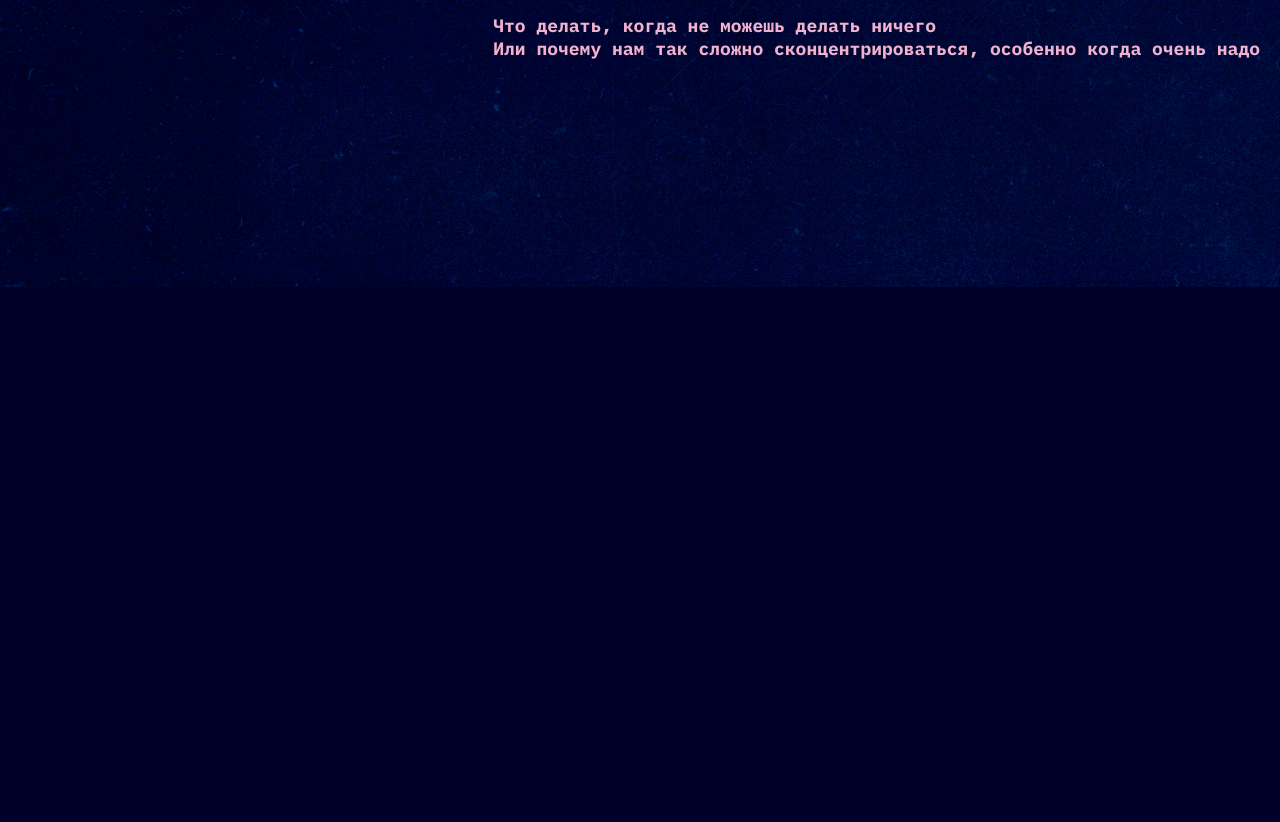
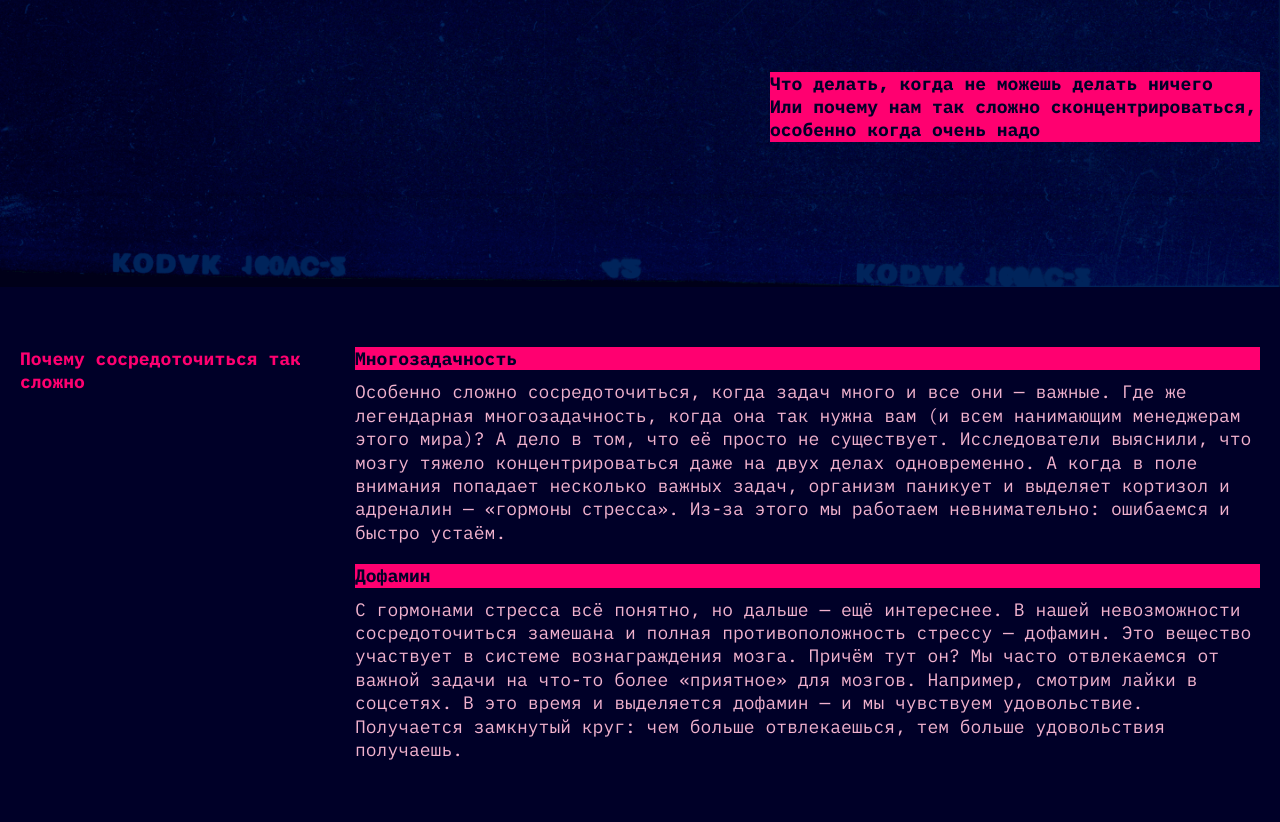
Before and after one commit to AlexanderAl1fe/slozhno-sosredotochitsya, a plain HTML site: page index.html in a window 1280 px wide. Shown: the part 513-1335 px from the top of the page. Before the commit the page ends 800 px from the top, so only its background shows below. Drawn offline with Linux system fonts and the light colour scheme.

Commit message:
somebody loves u

```diff
--- a/index.html
+++ b/index.html
@@ -24,7 +24,7 @@
             <button
               class="header__theme-menu-button header__theme-menu-button_type_light"
             >
-              День
+              день
             </button>
           </li>
           <li class="header__theme-menu-item">
@@ -32,14 +32,14 @@
               class="header__theme-menu-button header__theme-menu-button_active header__theme-menu-button_type_auto"
               disabled
             >
-              Авто
+              авто
             </button>
           </li>
           <li class="header__theme-menu-item">
             <button
               class="header__theme-menu-button header__theme-menu-button_type_dark"
             >
-              Неон
+              неон
             </button>
           </li>
         </ul>
@@ -47,9 +47,27 @@
       <h1 class="header__title">no focus</h1>
       <div class="header__description title-decor">
         <p>Что делать, когда не можешь делать ничего</p>
-        <p>Или почему нам так сложно сконцентрироваться, особенно когда очень надо</p>
+        <p>Или почему нам так сложно сконцентрироваться,<br>особенно когда очень надо</p>
       </div>
     </header>
+    <main class="main">
+      <section class="section">
+        <h2 class="section-title">Почему сосредоточиться так <br> сложно</h2>
+        <div class="section-description">
+          <article class="article">
+          <h3 class="article-title title-decor">Многозадачность</h3>
+          <p class="article-description">Особенно сложно сосредоточиться, когда задач много и все они — важные. Где же легендарная многозадачность, когда она так нужна вам (и всем нанимающим менеджерам этого мира)? А дело в том, что её просто не существует. Исследователи выяснили, что мозгу тяжело концентрироваться даже на двух делах одновременно. А когда в поле внимания попадает несколько важных задач, организм паникует и выделяет кортизол и адреналин — «гормоны стресса». Из-за этого мы работаем невнимательно: ошибаемся и быстро устаём.</p>
+          </article>
+          <article class="article">
+          <h3 class="article-title title-decor">Дофамин</h3>
+          <p class="article-description">С гормонами стресса всё понятно, но дальше — ещё интереснее. В нашей невозможности сосредоточиться замешана и полная противоположность стрессу — дофамин. Это вещество участвует в системе вознаграждения мозга. Причём тут он? Мы часто отвлекаемся от важной задачи на что-то более «приятное» для мозгов. Например, смотрим лайки в соцсетях. В это время и выделяется дофамин — и мы чувствуем удовольствие. Получается замкнутый круг: чем больше отвлекаешься, тем больше удовольствия получаешь.</p>
+          </article>
+        </div>
+      </section>
+      <section></section>
+      <section></section>
+      <section></section>
+    </main>
     <script src="./scripts/script.js"></script>
   </body>
 </html>
--- a/styles/dark.css
+++ b/styles/dark.css
@@ -18,7 +18,7 @@
   padding-inline-end: 48px;
   color: var(--accent-color);
   text-align: center;
-  font-family: 'IBM Plex Mono';
+  font-family: var(--font-family);
   font-size: 18px;
   font-style: normal;
   font-weight: 400;
--- a/styles/style.css
+++ b/styles/style.css
@@ -1,7 +1,8 @@
 /* Основные стили проекта. Это стили для темы, которую вы верстаете первой. */
 
 .page {
-  background-color: var(--bg-color)
+  background-color: var(--bg-color);
+  background-attachment: fixed;
   /* сохраните в разметке и стилях класс page. На его основе работает скрипт. */
 }
 .header {
@@ -14,9 +15,12 @@
   justify-items: end;
   min-block-size: 648px;
   min-inline-size: 375px;
+  max-inline-size: 100%;
   padding: 20px;
   block-size: 100vh;
   background-image: url(/images/cover-image-dark.png);
+  background-size: cover;
+  background-position: 50%;
 }
 
 .header__theme-menu {
@@ -30,8 +34,8 @@
 
 .header__theme-menu-item {
   background: none;
-  padding-inline-start: 13px;
-  padding-inline-end: 13px;
+  padding-inline-start: 8px;
+  padding-inline-end: 8px;
 }
 
 .header__theme-menu-button {
@@ -44,12 +48,80 @@
 .header__title {
   position: relative;
   color: #DB00FF;
-  text-shadow: 4px 4px 0px #FF0070;
-  font-family: 'IBM Plex Mono', Arial, Helvetica, sans-serif;
+  text-shadow: 4px 4px 0px var(--accent-color);
+  font-family: var(--font-family);
   font-size: clamp(7.5rem, 0.5625rem + 14.4531vw, 9.8125rem);
   font-style: normal;
   font-weight: 700;
   line-height: 82.5%; /* 129.525px */
   justify-self: start;
   right: 20px;
+  padding-top: 58px;
 }
+
+.header__description {
+  justify-self: end;
+  font-family: var(--font-family);
+  font-size: 18px;
+  font-style: normal;
+  font-weight: 700;
+  line-height: 23.4px; /* 130% */
+  margin-block-start: 58px;
+  padding-inline-end: 4px;
+}
+
+.title-decor {
+  background-color: var(--accent-color);
+  color: #000028;
+}
+
+.header__theme-menu-button_active {
+  pointer-events: none;
+}
+
+.main {
+  padding: 60px 20px;
+}
+
+.section {
+  display: grid;
+  gap: 20px;
+  grid-template-columns: max-content 1fr;
+}
+
+.section-title {
+  color: var(--accent-color);
+  font-family: var(--font-family);
+  font-size: var(--font-size);
+  font-style: var(--font-style);
+  font-weight: var(--font-weight);
+  line-height: var(--line-height);
+  min-width: 315px;
+}
+
+.section-description {
+  display: flex;
+  flex-direction: column;
+  gap: 20px;
+}
+
+.article {
+  display: flex;
+  flex-direction: column;
+  gap: 10px;
+}
+.article-title {
+  font-family: var(--font-family);
+  font-size: var(--font-size);
+  font-style: var(--font-style);
+  font-weight: var(--font-weight);
+  line-height: var(--line-height);
+}
+
+.article-description {
+  font-family: var(--font-family);
+  font-size: var(--font-size);
+  font-style: var(--font-style);
+  font-weight: 400;
+  line-height: var(--line-height);
+}
--- a/styles/variables.css
+++ b/styles/variables.css
@@ -5,5 +5,10 @@
 :root {
   --accent-color: #FF0070;
   --maintext-color: #F1B2CE;
-  --bg-color: rgba(0, 0, 40, 1)
+  --bg-color: rgba(0, 0, 40, 1);
+  --font-family: 'IBM Plex Mono', Arial, Helvetica, sans-serif;
+  --font-size: 18px;
+  --font-style: normal;
+  --font-weight: 700;
+  --line-height: 23.4px;
 }
```
